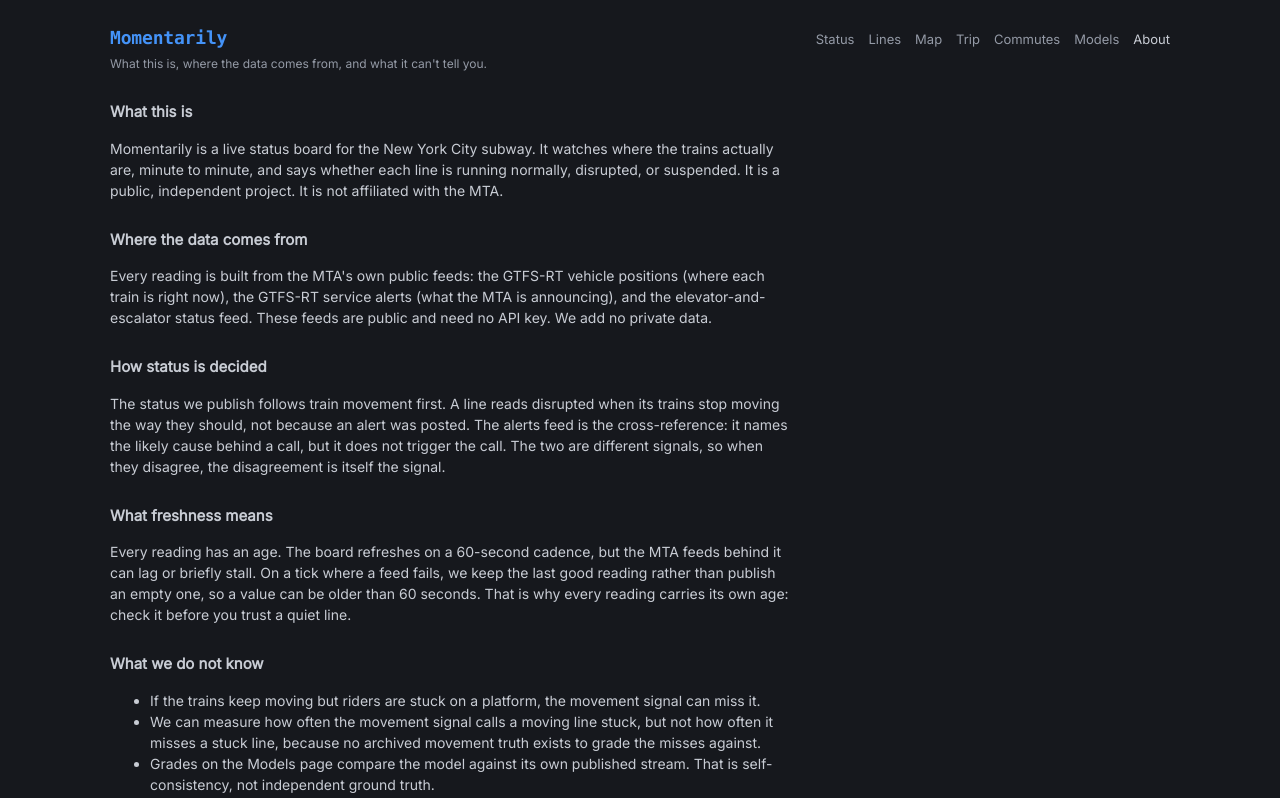
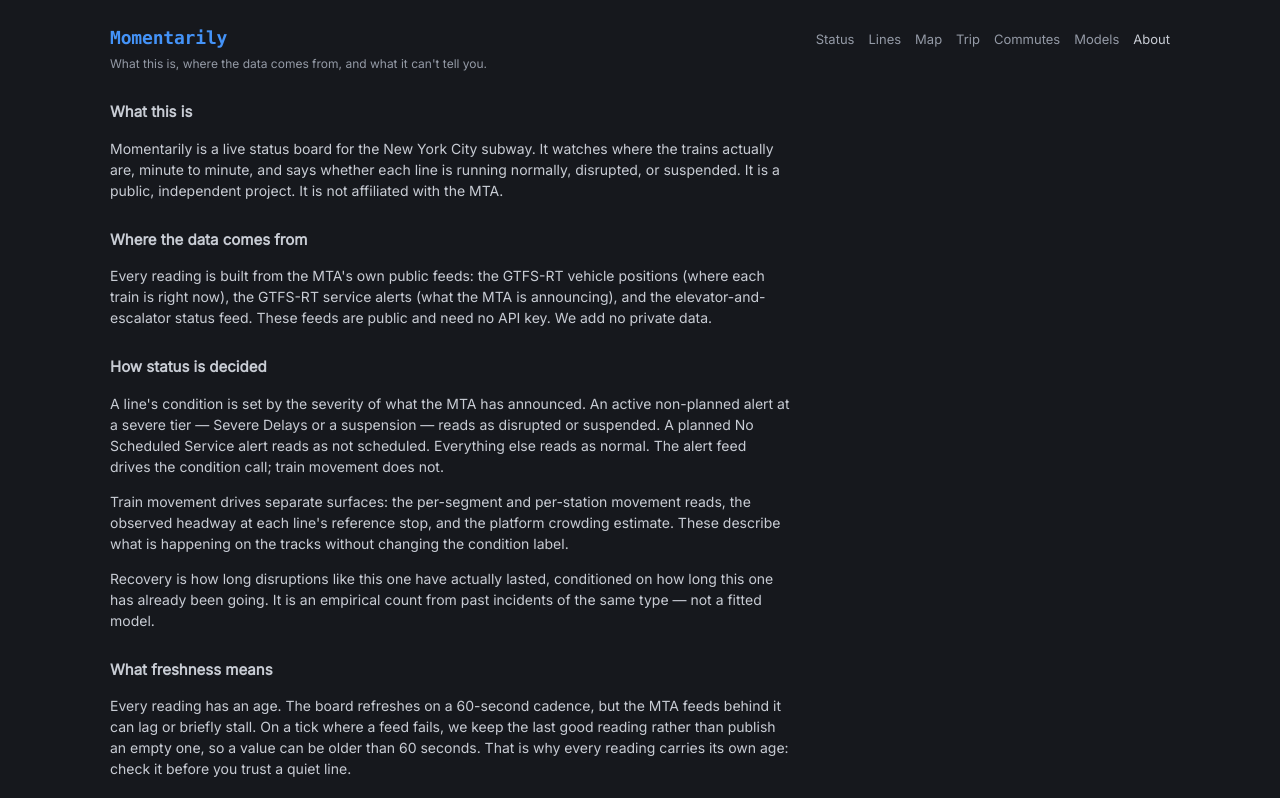
Before and after one commit to iicky/momentarily, a Next.js app in the folder viz/: page /about in a window 1280 px wide. Shown: the top 798 px of the page. Built offline with nearby package versions, Linux system fonts and the light colour scheme; no server answers.

Commit message:
docs: describe the alert-graded condition on the About page and README method

```diff
--- a/viz/app/about/page.tsx
+++ b/viz/app/about/page.tsx
@@ -36,12 +36,25 @@ export default function AboutPage() {
 
         <h2 className="grp">How status is decided</h2>
         <p>
-          The status we publish follows train movement first. A line reads
-          disrupted when its trains stop moving the way they should, not because
-          an alert was posted. The alerts feed is the cross-reference: it names
-          the likely cause behind a call, but it does not trigger the call. The
-          two are different signals, so when they disagree, the disagreement is
-          itself the signal.
+          A line&apos;s condition is set by the severity of what the MTA has
+          announced. An active non-planned alert at a severe tier — Severe Delays
+          or a suspension — reads as disrupted or suspended. A planned No
+          Scheduled Service alert reads as not scheduled. Everything else reads
+          as normal. The alert feed drives the condition call; train movement
+          does not.
+        </p>
+        <p>
+          Train movement drives separate surfaces: the per-segment and
+          per-station movement reads, the observed headway at each
+          line&apos;s reference stop, and the platform crowding estimate. These
+          describe what is happening on the tracks without changing the
+          condition label.
+        </p>
+        <p>
+          Recovery is how long disruptions like this one have actually lasted,
+          conditioned on how long this one has already been going. It is an
+          empirical count from past incidents of the same type — not a fitted
+          model.
         </p>
 
         <h2 className="grp">What freshness means</h2>
@@ -62,13 +75,14 @@ export default function AboutPage() {
         <h2 className="grp">What we do not know</h2>
         <ul>
           <li>
-            If the trains keep moving but riders are stuck on a platform, the
-            movement signal can miss it.
+            Condition follows the MTA alert feed. If the MTA has not posted an
+            alert, a real disruption will read as normal even if the movement
+            surfaces show trains are stuck.
           </li>
           <li>
-            We can measure how often the movement signal calls a moving line
-            stuck, but not how often it misses a stuck line, because no archived
-            movement truth exists to grade the misses against.
+            There is no archived truth for unannounced disruptions, so we cannot
+            measure how often condition misses something real. Only incidents the
+            alert feed captured can be graded.
           </li>
           <li>
             Grades on the Models page compare the model against its own published
```
Also changed, not shown: 1 other file (tests, documents, lock files or other folders).
